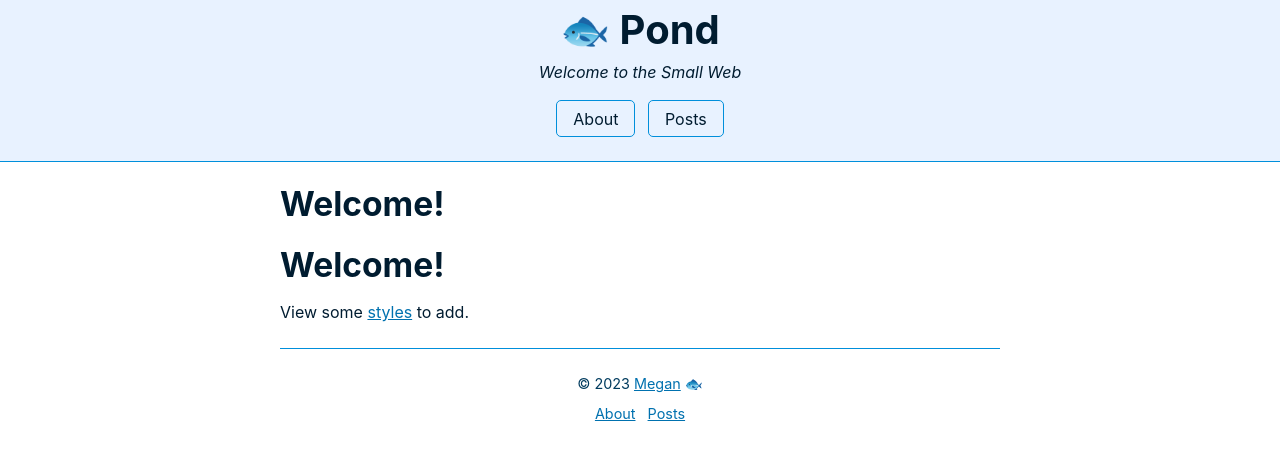
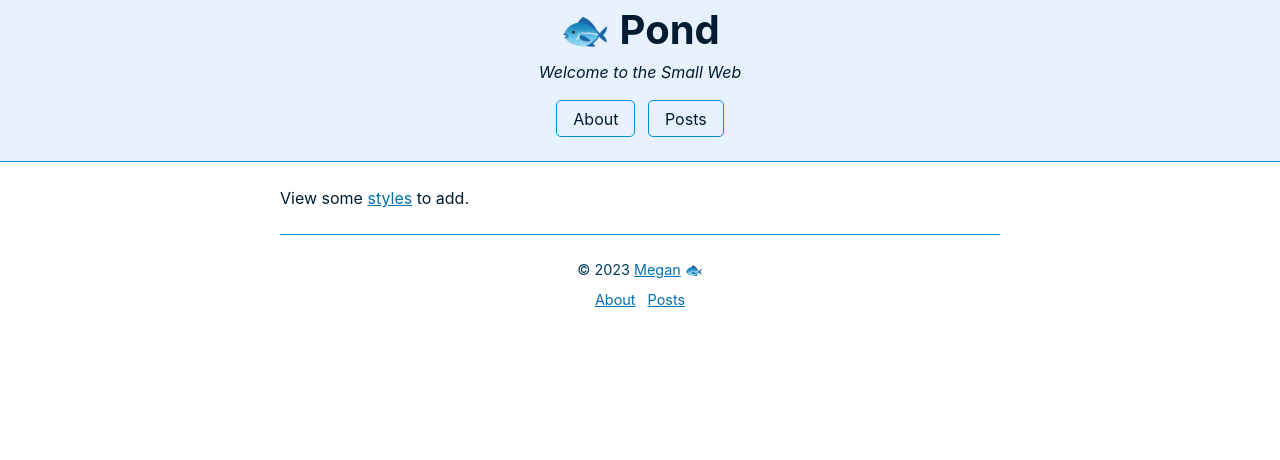
Before and after one commit to megdna/pond, a Jekyll site: the page built from index.md, in a window 1280 px wide. Shown: the top 460 px of the page. Built offline with Jekyll 4.4.1, drawn with Linux system fonts in a browser that asks for light colours; our own code applies the rules of GitHub Pages for plain Markdown files.

Commit message:
Update index.md

```diff
--- a/index.md
+++ b/index.md
@@ -2,6 +2,4 @@
 layout: post
 permalink: /
 ---
-## Welcome!
-
 View some [styles]({{ site.baseurl}}/style) to add.
```
